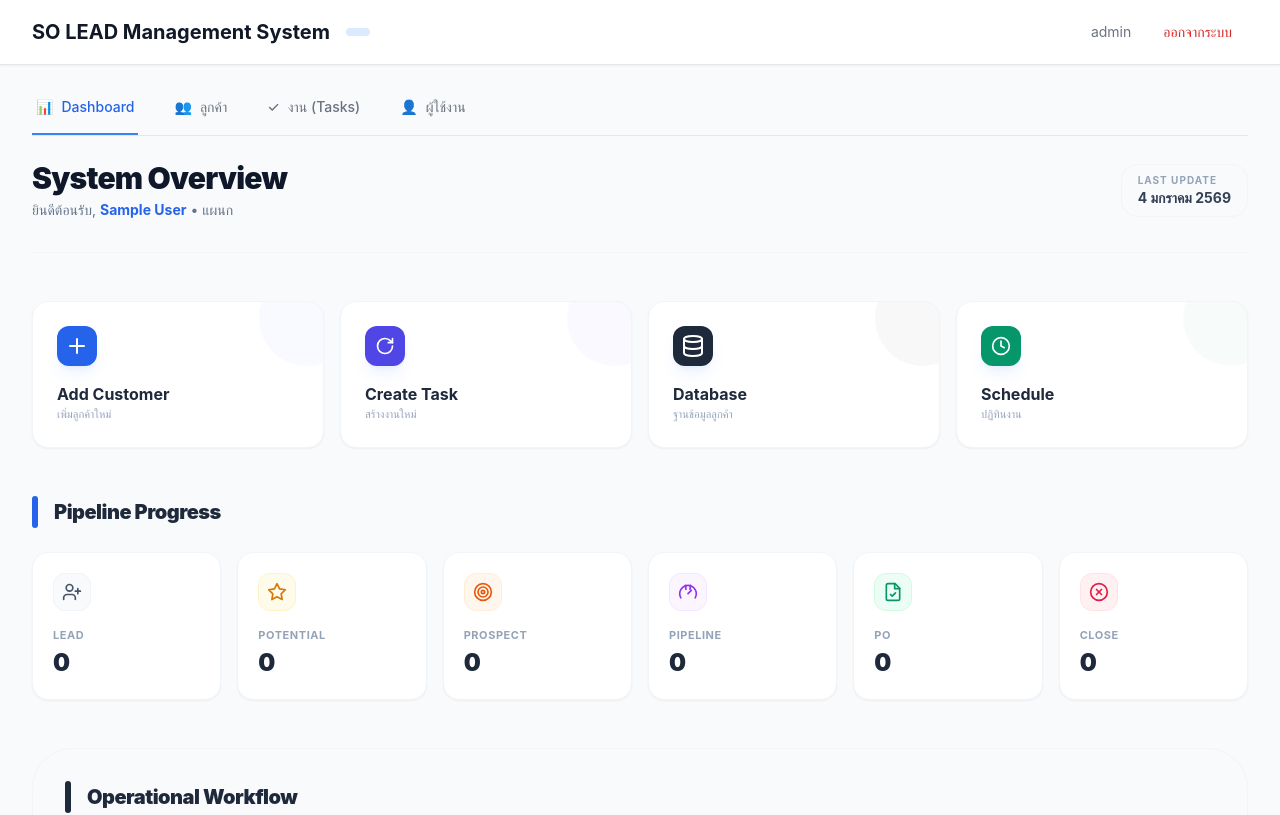
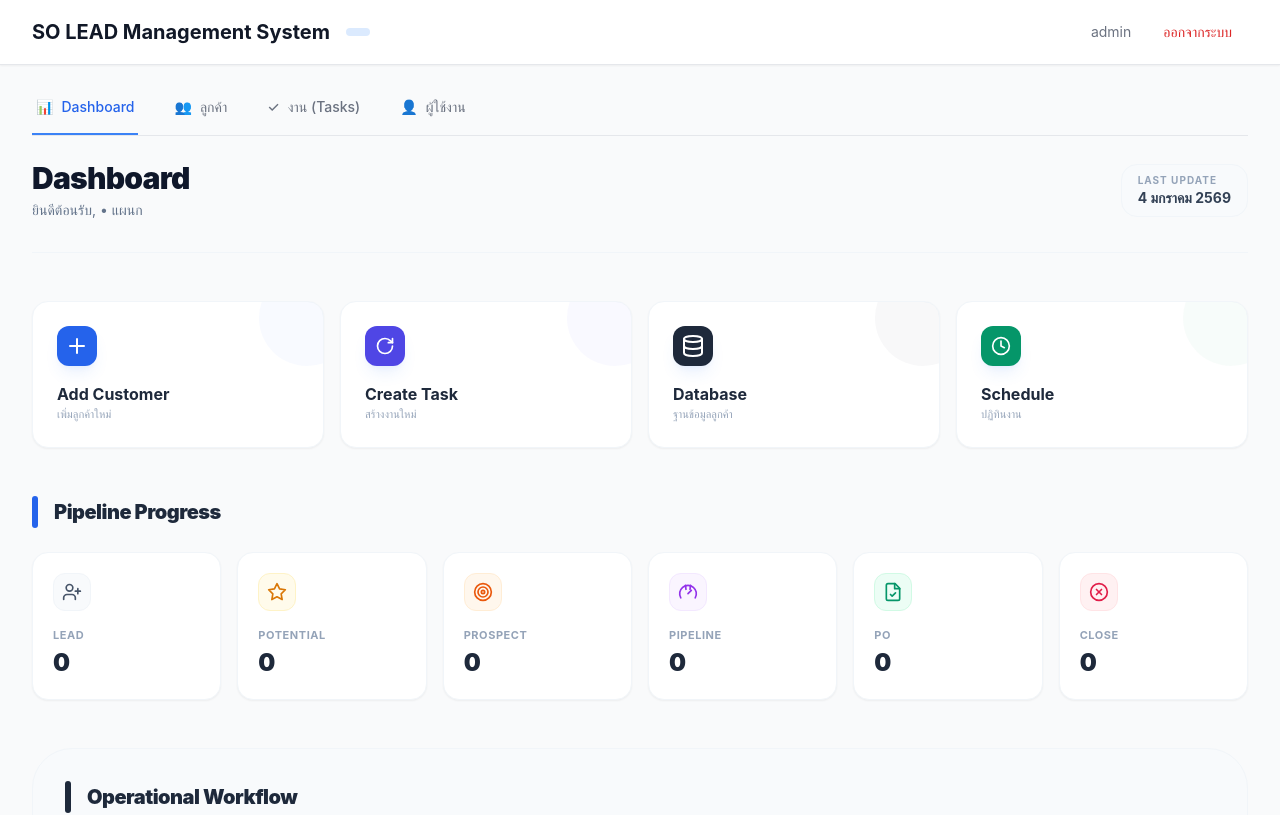
Before and after one commit to puri-b/socrm-system, a Next.js app: page /dashboard in a window 1280 px wide. Shown: the top 815 px of the page. Built offline with nearby package versions, Linux system fonts and the light colour scheme; no server answers; sample sign-in values are in the browser's storage.

Commit message:
change : text in page dashboard

```diff
--- a/app/dashboard/page.tsx
+++ b/app/dashboard/page.tsx
@@ -134,9 +134,9 @@ export default function DashboardPage() {
       {/* Header */}
       <header className="flex flex-col md:flex-row justify-between items-start md:items-center gap-4 border-b border-slate-100 pb-8">
         <div>
-          <h1 className="text-3xl font-black text-slate-900 tracking-tight">System Overview</h1>
+          <h1 className="text-3xl font-black text-slate-900 tracking-tight">Dashboard</h1>
           <p className="text-slate-500 text-sm mt-1">
-            ยินดีต้อนรับ, <span className="text-blue-600 font-bold">{user?.name}</span> • แผนก {user?.department}
+            ยินดีต้อนรับ, <span className="text-blue-600 font-bold">{user.full_name}</span> • แผนก {user.department}
           </p>
         </div>
         <div className="bg-slate-50 px-4 py-2 rounded-2xl border border-slate-100">
```
